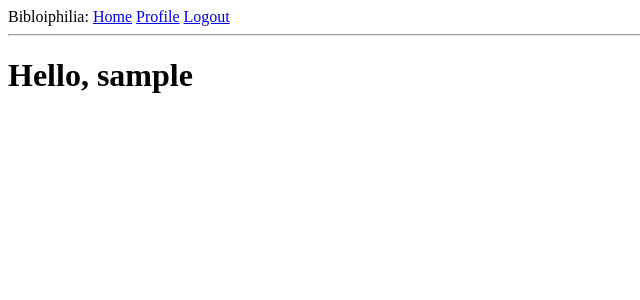
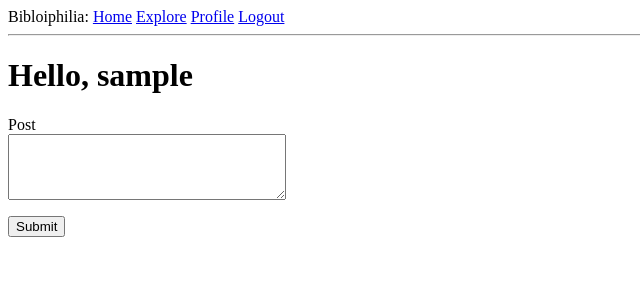
Before and after one commit to arianmonti/bibliophilia, a Flask app: page / in a window 1280 px wide. Shown: the top 300 px of the page, without its empty margins (0-640 px from the left). Run offline with Flask 2, Linux system fonts and the light colour scheme; the visitor is signed in with stand-in values (Sample User, id 1); data comes from the database, SQL or seed files in the repository; data that the repository does not hold is empty; parts of the project's set-up code (start-up, migrations or seed data) failed here and were passed over.

Commit message:
add post

```diff
--- a/app/forms.py
+++ b/app/forms.py
@@ -43,3 +43,7 @@ class EditProfileForm(FlaskForm):
 
 class EmptyForm(FlaskForm):
     submit = SubmitField('Submit')
+
+class PostForm(FlaskForm):
+    post = TextAreaField('Post', validators=[DataRequired(), Length(min=1, max=400)])
+    submit = SubmitField('Submit')
--- a/app/routes.py
+++ b/app/routes.py
@@ -1,7 +1,7 @@
 from flask import render_template, url_for, redirect, flash, request
 from app import app, db
-from app.forms import LoginForm, RegisterForm, EditProfileForm, EmptyForm
-from app.models import User
+from app.forms import LoginForm, RegisterForm, EditProfileForm, EmptyForm, PostForm
+from app.models import Post, User
 from flask_login import current_user, login_user, logout_user, login_required
 from werkzeug.urls import url_parse
 from datetime import datetime
@@ -13,10 +13,18 @@ def before_request():
         current_user.last_seen = datetime.utcnow()
         db.session.commit()
 
-@app.route('/')
+@app.route('/', methods=['GET', 'POST'])
 @login_required
 def index():
-    return render_template('index.html', title="Home")
+    form = PostForm()
+    if form.validate_on_submit():
+        post = Post(body=form.post.data, author=current_user)
+        db.session.add(post)
+        db.session.commit()
+        flash('Your post is now live!')
+        return redirect(url_for('index'))
+    posts = current_user.followed_posts().all()
+    return render_template('index.html', form=form, posts=posts, title="Home")
 
 @app.route('/login', methods=['GET', 'POST'])
 def login():
@@ -117,3 +125,8 @@ def unfollow(username):
         return redirect(url_for('user', username=username))
     else:
         return redirect(url_for('index'))
+
+@app.route('/explore')
+def explore():
+    posts = Post.query.order_by(Post.time.desc()).all()
+    return render_template('index.html', title="Explore", posts=posts)
--- a/app/templates/base.html
+++ b/app/templates/base.html
@@ -13,6 +13,7 @@
 			{% if current_user.is_anonymous %}
 			<a href="{{ url_for('login') }}">Login</a>
 			{% else %}
+			<a href="{{ url_for('explore') }}">Explore</a>
 			<a href="{{ url_for('user', username=current_user.username) }}">Profile</a>
 			<a href="{{ url_for('logout') }}">Logout</a>
 			{% endif %}
--- a/app/templates/index.html
+++ b/app/templates/index.html
@@ -2,4 +2,21 @@
 
 {% block content %}
 	<h1>Hello, {{ current_user.username }}</h1>
+	{% if form %}
+	<form action="" method="post">
+		{{ form.hidden_tag() }}
+		<p>
+			{{ form.post.label }}<br>
+			{{ form.post(cols=32, rows=4) }}<br>
+			{% for error in form.post.errors %}
+			<span style="color:red;">[{{ error }}]</span>
+			{% endfor %}
+		</p>
+		<p>{{ form.submit() }}</p>
+	</form>
+	{% endif %}
+		{% for post in posts %}
+		{% include '_post.html' %}
+		{% endfor %}
+
 {% endblock %}
```
Also changed, not shown: app/templates/_post.html (+5 -2 lines).
